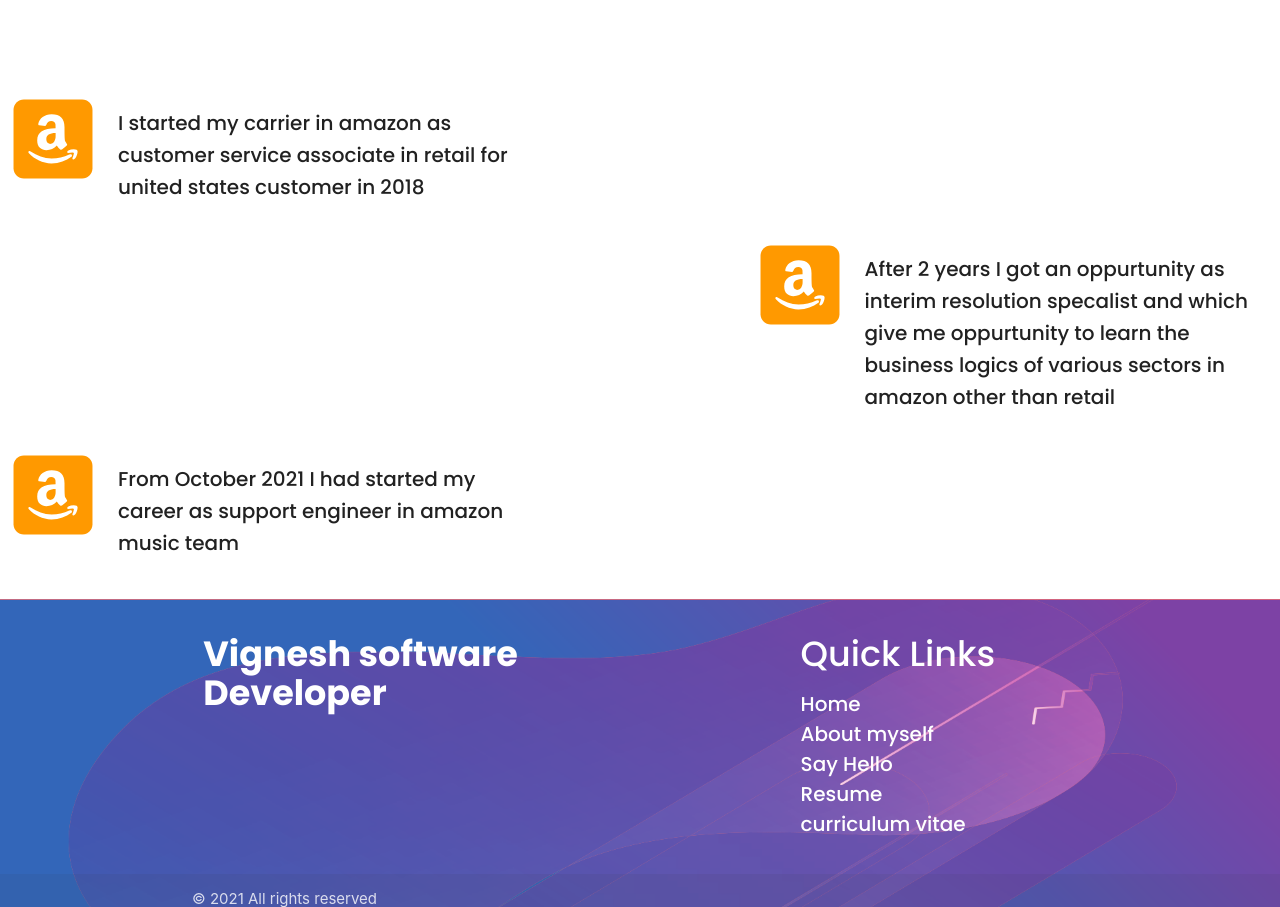
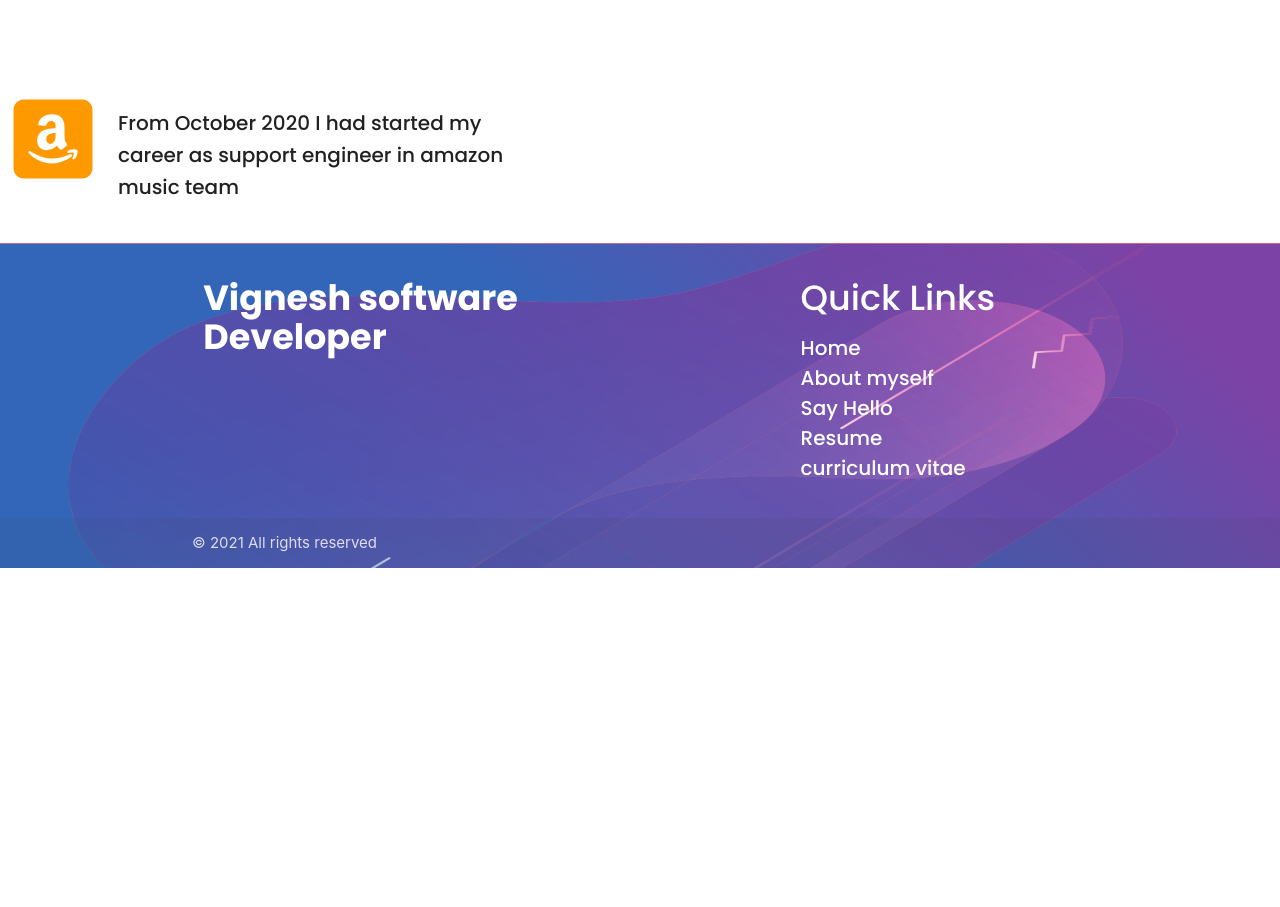
Before and after one commit to vickytechkey/portfolio, a React (Create React App) app: page / in a window 1280 px wide. Shown: the part 1122-2029 px from the top of the page. After the commit the page ends 1690 px from the top, so only its background shows below. Built offline with nearby package versions, Linux system fonts and the light colour scheme.

Commit message:
updated experience

```diff
--- a/src/pages/home/journey.js
+++ b/src/pages/home/journey.js
@@ -17,46 +17,20 @@ function Journey() {
                 <h1 style={{ marginTop : -55,marginLeft : -15 , fontSize : 45 , lineHeight : 3.6 , fontFamily: ['Poppins', 'sans-serif']}}>My Journey</h1>
                 </div>
             </div>
-            {/* journey one starts */}
+
+
+                {/* journey one starts */}
             <div className="row" data-aos="fade-left">
                 <div className="col xl1 l1 s12 m12">
                     <img src={amazonlogo} alt={amazonlogo} style={{width:"200px"}} className="responsive-img" />
 
                 </div>
                 <div className="col xl4 l4 s12 m12">
-                   <p style={{marginTop : 10, fontSize : 20 , lineHeight : 1.6 , fontFamily: ['Poppins', 'sans-serif']}}>I started my carrier in amazon as customer service associate in retail for united states customer in 2018</p>
+                   <p style={{marginTop : 10, fontSize : 20 , lineHeight : 1.6 , fontFamily: ['Poppins', 'sans-serif']}}>From October 2020 I had started my career as support engineer in amazon music team </p>
 
                 </div>
             </div>
             {/* journey one ends */}
-                 {/* journey two starts */}
-            <div className="row" data-aos="fade-right">
-            <div className="col xl7 l7 s12 m12"> </div>
-
-
-
-                <div className="col xl1 l1 s12 m12">
-                    <img src={amazonlogo} alt={amazonlogo} style={{width:"200px"}} className="responsive-img" />
-
-                </div>
-                <div className="col xl4 l4 s12 m12">
-                   <p style={{marginTop : 10, fontSize : 20 , lineHeight : 1.6 , fontFamily: ['Poppins', 'sans-serif']}}>After 2 years I got an oppurtunity as interim resolution specalist and which give me oppurtunity to learn the business logics of various sectors in amazon other than retail</p>
-
-                </div>
-            </div>
-             {/* journey two ends */}
-                {/* journey three starts */}
-            <div className="row" data-aos="fade-left">
-                <div className="col xl1 l1 s12 m12">
-                    <img src={amazonlogo} alt={amazonlogo} style={{width:"200px"}} className="responsive-img" />
-
-                </div>
-                <div className="col xl4 l4 s12 m12">
-                   <p style={{marginTop : 10, fontSize : 20 , lineHeight : 1.6 , fontFamily: ['Poppins', 'sans-serif']}}>From October 2021 I had started my career as support engineer in amazon music team </p>
-
-                </div>
-            </div>
-            {/* journey three ends */}
         </React.Fragment>
     );
 }
```
